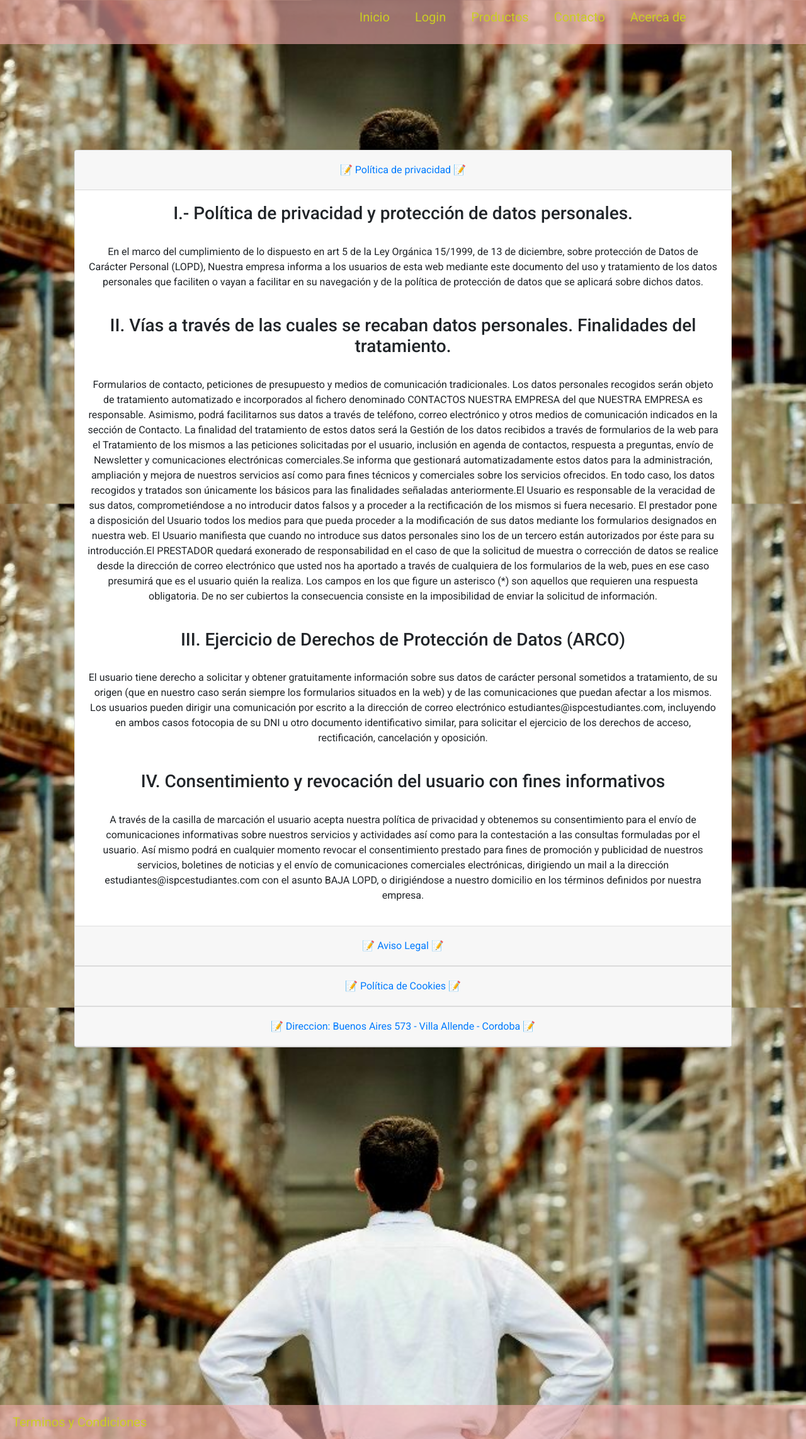
After one commit to mariogonzalezispc/g5-a3g5_2, a PHP site: page /terminosycondiciones.html in a window 1280 px wide. The commit adds this page. Shown: the whole page at 63% size. Run offline with PHP 8.4, Linux system fonts and the light colour scheme.

Commit message:
terminosycondicones-footer

```diff
--- a/contacto.html
+++ b/contacto.html
@@ -54,7 +54,7 @@
 
         <div class="encabezado" width="100%">
 
-          <p><a href="" target="_parent">Aviso Legal</a>  <a href="" target="_parent">Política de Privacidad</a>  <a href="" target="_parent">Política de Cookies</a></p>
+          <p><a href="terminosycondiciones.html" target="_parent">Terminos y Condiciones</a></p>
           <div id="footer"></div>
         </div>
 
--- a/css/estilocontacto.css
+++ b/css/estilocontacto.css
@@ -109,8 +109,6 @@ label{
     /*text-shadow: 0.1em 0.1em #333;*//*color para los ingresos*/
     text-shadow: 0 0 0.2em rgb(253, 255, 119)
 
-
-
 }
 
 
--- a/registro.html
+++ b/registro.html
@@ -64,5 +64,5 @@
  </div>
 </main>
 <script src="./js/script.js"></script>
-</body>/*
+</body>
 </html>
--- /dev/null
+++ b/terminosycondiciones.html
@@ -0,0 +1,479 @@
+<!DOCTYPE html>
+<html lang="es-AR">
+  <head>
+    <!-- META TAGS -->
+    <meta charset="UTF-8" />
+    <meta name="viewport" content="width=device-width, initial-scale=1.0" />
+    <meta http-equiv="X-UA-Compatible" content="ie=edge" />
+
+
+    <meta name="robots" content="all" />
+
+    <!---LINKS-->
+    <link rel="preconnect" href="https://fonts.googleapis.com" />
+    <link rel="preconnect" href="https://fonts.gstatic.com" crossorigin />
+    <link
+      href="https://fonts.googleapis.com/css2?family=Roboto:ital,wght@0,300;0,400;0,500;0,900;1,300&display=swap"
+      rel="stylesheet"
+    />
+
+    <!-- BOOTSTRAP CSS -->
+    <link
+      rel="stylesheet"
+      href="https://stackpath.bootstrapcdn.com/bootstrap/4.1.1/css/bootstrap.min.css"
+      integrity="sha384-WskhaSGFgHYWDcbwN70/dfYBj47jz9qbsMId/iRN3ewGhXQFZCSftd1LZCfmhktB"
+      crossorigin="anonymous"
+    />
+    <!----CUSTOM CSS --->
+    <link rel="stylesheet" href="css/estilocontacto.css" />
+
+
+    <title>Gestion de Deposito</title>
+
+    <!---START--->
+  </head>
+
+  <body>
+
+    <header class="encabezado">
+      <nav class="menu">
+              <div>
+                  <a href="contacto.html">
+                  </a>
+              </div>
+              <ul>
+                  <li><a  href="index.html">Inicio</a></li>
+                  <li><a  href="login.html" >Login</a></li>
+                  <li><a  href="producto.html">Productos</a></li>
+                  <li><a  href="contacto.html">Contacto</a></li>
+                  <li><a  href="acerca.html">Acerca de</a></li>
+              </ul>
+      </nav>
+  </header>
+
+    <main id="mainPrivacidad">
+
+
+
+      <!-- ACCORDION -->
+
+
+
+
+
+      <section class="container text-center p-5" id="sectionPrivacidad">
+        <div class="align-items-md-center">
+          <div class="accordion" id="accordionExample">
+            <div class="card">
+              <div class="card-header" id="headingOne">
+                <h5 class="mb-0">
+                  <button
+                    class="btn btn-link"
+                    type="button"
+                    data-toggle="collapse"
+                    data-target="#collapseOne"
+                    aria-expanded="true"
+                    aria-controls="collapseOne"
+                  >
+                    📝 Política de privacidad 📝
+                  </button>
+                </h5>
+              </div>
+
+              <div
+                id="collapseOne"
+                class="collapse show"
+                aria-labelledby="headingOne"
+                data-parent="#accordionExample"
+              >
+                <div class="card-body">
+                  <section class="box">
+                    <h3>
+                      I.- Política de privacidad y protección de datos
+                      personales.
+                    </h3>
+                    <br />
+                    <p>
+                      En el marco del cumplimiento de lo dispuesto en art 5 de
+                      la Ley Orgánica 15/1999, de 13 de diciembre, sobre
+                      protección de Datos de Carácter Personal (LOPD), Nuestra
+                      empresa informa a los usuarios de esta web mediante este
+                      documento del uso y tratamiento de los datos personales
+                      que faciliten o vayan a facilitar en su navegación y de la
+                      política de protección de datos que se aplicará sobre
+                      dichos datos.
+                    </p>
+                    <br />
+                    <h3>
+                      II. Vías a través de las cuales se recaban datos
+                      personales. Finalidades del tratamiento.
+                    </h3>
+                    <br />
+                    <p>
+                      Formularios de contacto, peticiones de presupuesto y
+                      medios de comunicación tradicionales. Los datos personales
+                      recogidos serán objeto de tratamiento automatizado e
+                      incorporados al fichero denominado CONTACTOS NUESTRA
+                      EMPRESA del que NUESTRA EMPRESA es responsable. Asimismo,
+                      podrá facilitarnos sus datos a través de teléfono, correo
+                      electrónico y otros medios de comunicación indicados en la
+                      sección de Contacto. La finalidad del tratamiento de estos
+                      datos será la Gestión de los datos recibidos a través de
+                      formularios de la web para el Tratamiento de los mismos a
+                      las peticiones solicitadas por el usuario, inclusión en
+                      agenda de contactos, respuesta a preguntas, envío de
+                      Newsletter y comunicaciones electrónicas comerciales.Se
+                      informa que gestionará automatizadamente estos datos para
+                      la administración, ampliación y mejora de nuestros
+                      servicios así como para fines técnicos y comerciales sobre
+                      los servicios ofrecidos. En todo caso, los datos recogidos
+                      y tratados son únicamente los básicos para las finalidades
+                      señaladas anteriormente.El Usuario es responsable de la
+                      veracidad de sus datos, comprometiéndose a no introducir
+                      datos falsos y a proceder a la rectificación de los mismos
+                      si fuera necesario. El prestador pone a disposición del
+                      Usuario todos los medios para que pueda proceder a la
+                      modificación de sus datos mediante los formularios
+                      designados en nuestra web. El Usuario manifiesta que
+                      cuando no introduce sus datos personales sino los de un
+                      tercero están autorizados por éste para su introducción.El
+                      PRESTADOR quedará exonerado de responsabilidad en el caso
+                      de que la solicitud de muestra o corrección de datos se
+                      realice desde la dirección de correo electrónico que usted
+                      nos ha aportado a través de cualquiera de los formularios
+                      de la web, pues en ese caso presumirá que es el usuario
+                      quién la realiza. Los campos en los que figure un
+                      asterisco (*) son aquellos que requieren una respuesta
+                      obligatoria. De no ser cubiertos la consecuencia consiste
+                      en la imposibilidad de enviar la solicitud de información.
+                    </p>
+                    <br />
+                    <h3>
+                      III. Ejercicio de Derechos de Protección de Datos (ARCO)
+                    </h3>
+                    <br />
+                    <p>
+                      El usuario tiene derecho a solicitar y obtener
+                      gratuitamente información sobre sus datos de carácter
+                      personal sometidos a tratamiento, de su origen (que en
+                      nuestro caso serán siempre los formularios situados en la
+                      web) y de las comunicaciones que puedan afectar a los
+                      mismos. Los usuarios pueden dirigir una comunicación por
+                      escrito a la dirección de correo electrónico
+                      estudiantes@ispcestudiantes.com, incluyendo en ambos casos
+                      fotocopia de su DNI u otro documento identificativo
+                      similar, para solicitar el ejercicio de los derechos de
+                      acceso, rectificación, cancelación y oposición.
+                    </p>
+                    <br />
+                    <h3>
+                      IV. Consentimiento y revocación del usuario con fines
+                      informativos
+                    </h3>
+                    <br />
+                    <p>
+                      A través de la casilla de marcación el usuario acepta
+                      nuestra política de privacidad y obtenemos su
+                      consentimiento para el envío de comunicaciones
+                      informativas sobre nuestros servicios y actividades así
+                      como para la contestación a las consultas formuladas por
+                      el usuario. Así mismo podrá en cualquier momento revocar
+                      el consentimiento prestado para fines de promoción y
+                      publicidad de nuestros servicios, boletines de noticias y
+                      el envío de comunicaciones comerciales electrónicas,
+                      dirigiendo un mail a la dirección
+                      estudiantes@ispcestudiantes.com con el asunto BAJA LOPD, o
+                      dirigiéndose a nuestro domicilio en los términos definidos
+                      por nuestra empresa.
+                    </p>
+                  </section>
+                </div>
+              </div>
+            </div>
+            <div class="card">
+              <div class="card-header" id="headingTwo">
+                <h5 class="mb-0">
+                  <button
+                    class="btn btn-link collapsed"
+                    type="button"
+                    data-toggle="collapse"
+                    data-target="#collapseTwo"
+                    aria-expanded="true"
+                    aria-controls="collapseTwo"
+                  >
+                    📝 Aviso Legal 📝
+                  </button>
+                </h5>
+              </div>
+              <div
+                id="collapseTwo"
+                class="collapse"
+                aria-labelledby="headingTwo"
+                data-parent="#accordionExample"
+              >
+                <div class="card-body">
+                  <section class="box">
+                    <p>
+                      Pensando en web, en adelante El Prestador, responsable del
+                      sitio web, pone a disposición de los usuarios el presente
+                      documento con el que pretende dar cumplimiento a las
+                      obligaciones dispuestas en la Ley 34/2002, de Servicios de
+                      la Sociedad de la Información y del Comercio Electrónico
+                      (LSSI-CE), así como informar a todos los usuarios del
+                      sitio web respecto a cuáles son las condiciones de uso del
+                      sitio web. Toda persona que acceda a este sitio web asume
+                      el papel de usuario, comprometiéndose a la observancia y
+                      cumplimiento riguroso de las disposiciones aquí
+                      dispuestas, así como a cuales quiera otra disposición
+                      legal que fuera de aplicación. El hecho de acceder a esta
+                      página implica el conocimiento y aceptación de los
+                      siguientes términos y condiciones de uso. El prestador se
+                      reserva el derecho a modificar cualquier tipo de
+                      información que pudiera aparecer en el sitio web, sin que
+                      exista obligación de preavisar o poner en conocimiento de
+                      los usuarios dichas obligaciones, entendiéndose como
+                      suficiente con la publicación en el sitio web del
+                      prestador.
+                    </p>
+                    <br />
+                    <h3>Responsabilidad</h3>
+                    <br />
+                    <p>
+                      El prestador se exime de cualquier tipo de responsabilidad
+                      derivada de la información publicada en su sitio web,
+                      siempre que esta información haya sido manipulada o
+                      introducida por un tercero ajeno al mismo.Este sitio web
+                      ha sido revisado y probado para que funcione
+                      correctamente. En principio, puede garantizarse el
+                      correcto funcionamiento los 365 días del año, 24 horas al
+                      día. No obstante, el prestador no descarta la posibilidad
+                      de que existan ciertos errores de programación, o que
+                      acontezcan causas de fuerza mayor, catástrofes naturales,
+                      huelgas, o circunstancias semejantes que hagan imposible
+                      el acceso a la página web.
+                    </p>
+                    <br />
+                    <h3>Actualización y modificación de la página web.</h3>
+                    <br />
+                    <p>
+                      El prestador se reserva el derecho de actualizar,
+                      modificar o eliminar la información contenida en su página
+                      web, y su configuración o presentación, en cualquier
+                      momento, sin previo aviso y sin asumir ningún tipo de
+                      responsabilidad por hacerlo.
+                    </p>
+                    <br />
+                    <h3>Propiedad Intelectual e industrial</h3>
+                    <br />
+                    <p>
+                      El sitio web, incluyendo a título enunciativo pero no
+                      limitativo su programación, edición, compilación y demás
+                      elementos necesarios para su funcionamiento, los diseños,
+                      textos y/o gráficos son propiedad del prestador o en su
+                      caso dispone de licencia o autorización por parte de los
+                      autores. Todos los contenidos del sitio web se encuentran
+                      debidamente protegidos por la normativa de propiedad
+                      intelectual e industrial, así como inscritos en los
+                      registros públicos correspondientes.Independientemente de
+                      la finalidad para la que fueran destinados, la
+                      reproducción total o parcial, uso, explotación,
+                      distribución y comercialización, requiere en todo caso de
+                      la autorización escrita previa por parte del prestador.
+                      Cualquier uso no autorizado previamente por parte del
+                      prestador será considerado un incumplimiento grave de los
+                      derechos de propiedad intelectual o industrial del
+                      autor.Los diseños, textos y/o gráficos ajenos al prestador
+                      y que pudieran aparecer en el sitio web, pertenecen a sus
+                      respectivos propietarios, siendo ellos mismos responsables
+                      de cualquier posible controversia que pudiera suscitarse
+                      respecto a los mismos.Para realizar cualquier tipo de
+                      observación respecto a posibles incumplimientos de los
+                      derechos de propiedad intelectual o industrial, así como
+                      sobre cualquiera de los contenidos del sitio web, puede
+                      hacerlo a través del siguiente correo electrónico
+                      estudiantes@ispcestudiantes.com.
+                    </p>
+                    <br />
+                    <h3>Medidas de Seguridad</h3>
+                    <br />
+                    <p>
+                      Se han adoptado los niveles de seguridad de protección de
+                      los Datos Personales legalmente requeridos por la
+                      normativa vigente, y se ha instalado todos los medios y
+                      medidas técnicas y organizativas a su alcance para evitar
+                      la pérdida, mal uso, alteración, acceso no autorizado y
+                      robo de los Datos Personales que se nos facilite. No
+                      obstante, el Usuario debe ser consciente de que las
+                      medidas de seguridad en Internet no son inexpugnables.
+                    </p>
+                    <br />
+                    <h3>Legislación y jurisdicción aplicable.</h3>
+                    <br />
+                    <p>
+                      Con carácter general, las relaciones con los usuarios,
+                      derivadas de la prestación de nuestras actividades y
+                      servicios contenida en esta página web, están sometidos a
+                      la legislación y jurisdicción argentina. Para la
+                      resolución de todos los conflictos derivados o
+                      relacionados con su uso se realizará en los Juzgados y
+                      Tribunales de Argentina. Los usuarios de esta página web
+                      son conscientes de todo lo que se ha expuesto y lo aceptan
+                      voluntariamente.
+                    </p>
+                  </section>
+                </div>
+              </div>
+            </div>
+            <div class="card">
+              <div class="card-header" id="headingThree">
+                <h5 class="mb-0">
+                  <button
+                    class="btn btn-link collapsed"
+                    type="button"
+                    data-toggle="collapse"
+                    data-target="#collapseThree"
+                    aria-expanded="false"
+                    aria-controls="collapseThree"
+                  >
+                    📝 Política de Cookies 📝
+                  </button>
+                </h5>
+              </div>
+              <div
+                id="collapseThree"
+                class="collapse"
+                aria-labelledby="headingThree"
+                data-parent="#accordionExample"
+              >
+                <div class="card-body">
+                  <section class="box">
+                    <p>
+                      La versión de escritorio del Sitio Web utiliza una
+                      tecnología denominada “cookies”, con la finalidad de poder
+                      recabar información acerca del uso del sitio web. La
+                      presente Política de Cookies tiene por finalidad
+                      informarle de manera clara y precisa sobre las cookies que
+                      se utilizan en el sitio web.
+                    </p>
+                    <br />
+                    <h3>¿Qué son las cookies?</h3>
+                    <br />
+                    <p>
+                      Una cookie es un fichero que se descarga en su ordenador
+                      al acceder a determinadas páginas web. Las cookies
+                      permiten a una página web, entre otras cosas, almacenar y
+                      recuperar información sobre los hábitos de navegación de
+                      un usuario o de su equipo y, dependiendo de la información
+                      que contengan y de la forma en que utilice su equipo,
+                      pueden utilizarse para reconocer al usuario. Si lo desea
+                      puede configurar su navegador de manera que le avise en la
+                      pantalla si va a recibir una cookie. El usuario puede
+                      configurar su ordenador de manera que no reciba estas
+                      cookies, este hecho no impedirá que se pueda acceder a la
+                      información del sitio web. En el sitio web
+                      pensandoenweb.es se utiliza Google Analytics, un servicio
+                      de analítica web desarrollada por Google, que presta un
+                      servicio de medición y análisis de la navegación. Para
+                      encontrar más información e inhabilitar el uso de estas
+                      cookies puede visitar el siguiente
+                      enlace:http://www.google.es/intl/es/analytics/privacyoverview.html
+                      Información sobre cookies utilizadas en esta web Nombre:
+                      Analítica (Google Analytics) Origen: Google Inc Recoge:
+                      Número de visitas, páginas o secciones visitadas, tiempo
+                      de navegación, sitios visitados antes de entrar en esta
+                      página, detalles sobre los navegadores usados Finalidad:
+                      Informes estadísticos sobre el tráfico del sitio web, su
+                      audiencia total y la audiencia en una determinada campaña
+                      publicitaria Cuando se instala: Al acceder a la web
+                      Caduca: Al cerrar el navegador Puede gestionar el uso de
+                      cookies a través del navegador de su ordenador. En
+                      Pensando en web nunca guardamos los datos personales de
+                      nuestros usuarios, salvo que quiera registrarse, de forma
+                      voluntaria, en alguna de las secciones habilitadas al
+                      efecto dentro del sitio web, con el fin de hacer uso de
+                      los servicios que ponemos a su disposición y de recibir
+                      información sobre promociones y contenidos de su interés.
+                    </p>
+                    <br />
+                    <h3>Consentimiento</h3>
+                    <br />
+                    <p>
+                      Al navegar y continuar en el sitio web estará consintiendo
+                      el uso de las cookies antes enunciadas, por los plazos
+                      señalados y en las condiciones contenidas en la presente
+                      Política de Cookies.
+                    </p>
+                    <br />
+                  </section>
+                </div>
+              </div>
+            </div>
+            <div class="card">
+              <div class="card-header" id="headingFour">
+                <h5 class="mb-0">
+                  <button
+                    class="btn btn-link collapsed"
+                    type="button"
+                    data-toggle="collapse"
+                    data-target="#collapseFour"
+                    aria-expanded="true"
+                    aria-controls="collapseFour"
+                  >
+                  📝 Direccion: Buenos Aires 573 - Villa Allende - Cordoba 📝
+                </button>
+              </h5>
+            </div>
+            <div
+              id="collapseFour"
+              class="collapse"
+              aria-labelledby="headingFour"
+              data-parent="#accordionExample"
+            >
+              <div class="card-body">
+                <section class="box">
+                  <h3>Apoyo a nuestro proyectos</h3>
+                  <p>
+                    holaaaaaaaaaaaaaaaaaa</p>
+                  </section>
+                </div>
+              </div>
+            </div>
+          </div>
+        </div>
+      </section>
+    </main>
+
+    <!---------------footer ----------->
+    <footer>
+
+
+      <div class="encabezado" width="100%">
+
+        <p><a href="terminosycondiciones.html" target="_parent">Terminos y Condiciones</a> </p>
+        <div id="footer"></div>
+      </div>
+
+
+
+</footer>
+
+  <!---------------footer ----------->
+
+    <!-- SCRIPTS -->
+    <script
+      src="https://code.jquery.com/jquery-3.3.1.slim.min.js"
+      integrity="sha384-q8i/X+965DzO0rT7abK41JStQIAqVgRVzpbzo5smXKp4YfRvH+8abtTE1Pi6jizo"
+      crossorigin="anonymous"
+    ></script>
+    <script
+      src="https://cdnjs.cloudflare.com/ajax/libs/popper.js/1.14.3/umd/popper.min.js"
+      integrity="sha384-ZMP7rVo3mIykV+2+9J3UJ46jBk0WLaUAdn689aCwoqbBJiSnjAK/l8WvCWPIPm49"
+      crossorigin="anonymous"
+    ></script>
+    <script
+      src="https://stackpath.bootstrapcdn.com/bootstrap/4.1.1/js/bootstrap.min.js"
+      integrity="sha384-smHYKdLADwkXOn1EmN1qk/HfnUcbVRZyYmZ4qpPea6sjB/pTJ0euyQp0Mk8ck+5T"
+      crossorigin="anonymous"
+    ></script>
+  </body>
+</html>
```
Also changed, not shown: index.html (+19 -1 lines), login.html (+15 -3 lines), producto.html (+13 -3 lines).
